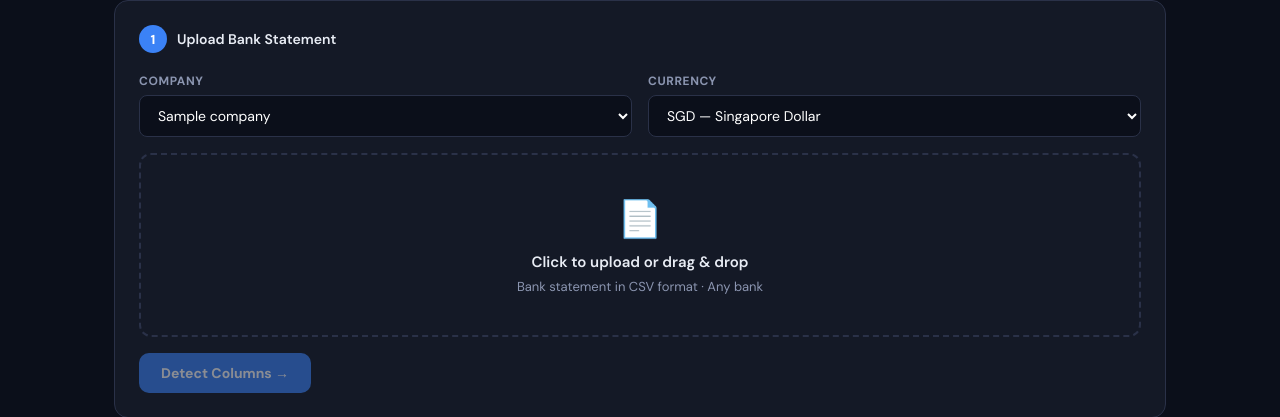
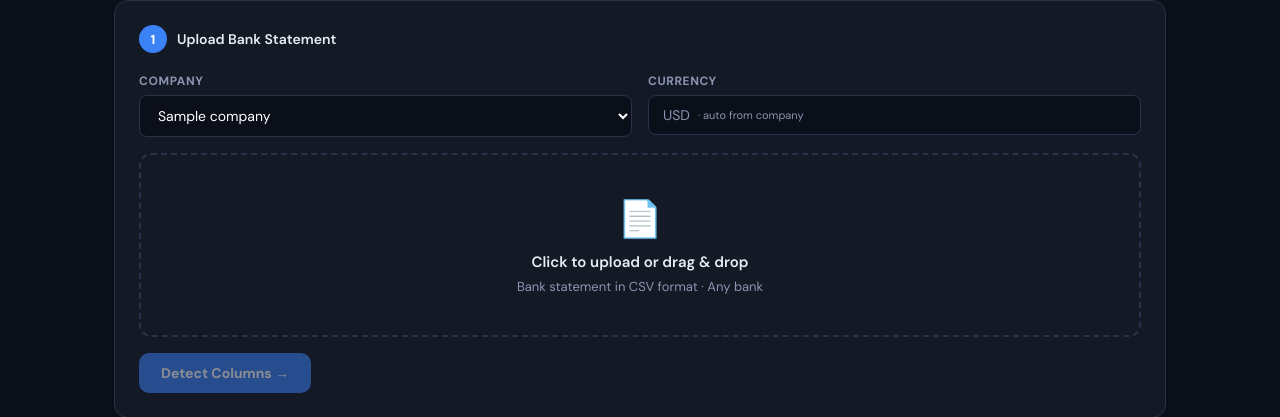
Before and after one commit to akaistudio/financesnap, a Flask app: page /reconcile in a window 1280 px wide. Shown: the part 301-718 px from the top of the page. Run offline with Flask 3, Linux system fonts and the light colour scheme; the visitor is signed in with stand-in values (Sample User, id 1); a database or web service that is not in the repository returns one stand-in record (values such as "Sample title"); some libraries are stand-ins or nearby versions.

Commit message:
fix: remove currency dropdown — auto-pulled from company, updates when company changes

```diff
--- a/templates/reconcile.html
+++ b/templates/reconcile.html
@@ -141,23 +141,19 @@ tr:last-child td{border-bottom:none}
     <div class="row2">
       <div>
         <label>Company</label>
-        <select id="sel-company">
+        <select id="sel-company" onchange="updateCurrency(this)">
           {% for c in companies %}
-          <option value="{{ c.name }}" {% if selected and c.id == selected.id %}selected{% endif %}>{{ c.name }}</option>
+          <option value="{{ c.name }}" data-currency="{{ c.currency }}" {% if selected and c.id == selected.id %}selected{% endif %}>{{ c.name }}</option>
           {% endfor %}
         </select>
       </div>
       <div>
         <label>Currency</label>
-        <select id="sel-currency">
-          <option value="SGD">SGD — Singapore Dollar</option>
-          <option value="USD">USD — US Dollar</option>
-          <option value="GBP">GBP — British Pound</option>
-          <option value="EUR">EUR — Euro</option>
-          <option value="INR">INR — Indian Rupee</option>
-          <option value="MYR">MYR — Malaysian Ringgit</option>
-          <option value="CAD">CAD — Canadian Dollar</option>
-        </select>
+        <div style="padding:10px 14px;background:var(--bg);border:1.5px solid var(--border);border-radius:8px;color:var(--text2);font-size:14px;display:flex;align-items:center;gap:8px">
+          <span id="currency-display">{{ selected.currency if selected else 'INR' }}</span>
+          <span style="font-size:11px;color:var(--text3)">· auto from company</span>
+        </div>
+        <input type="hidden" id="sel-currency" value="{{ selected.currency if selected else 'INR' }}">
       </div>
     </div>
 
@@ -237,6 +233,13 @@ tr:last-child td{border-bottom:none}
 </div>
 
 <script>
+function updateCurrency(sel) {
+  const opt = sel.options[sel.selectedIndex];
+  const cur = opt.dataset.currency || 'INR';
+  document.getElementById('sel-currency').value = cur;
+  document.getElementById('currency-display').textContent = cur;
+}
+
 let csvFile = null;
 let detectedMapping = null;
 let headerCols = [];
```
